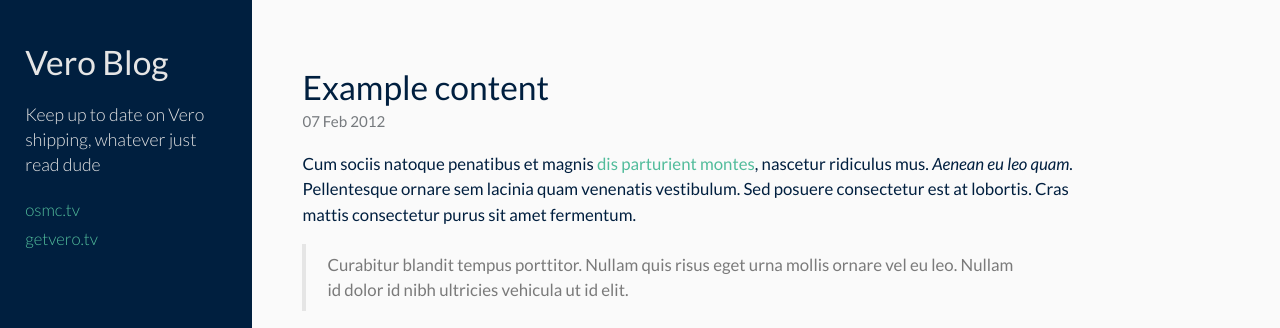
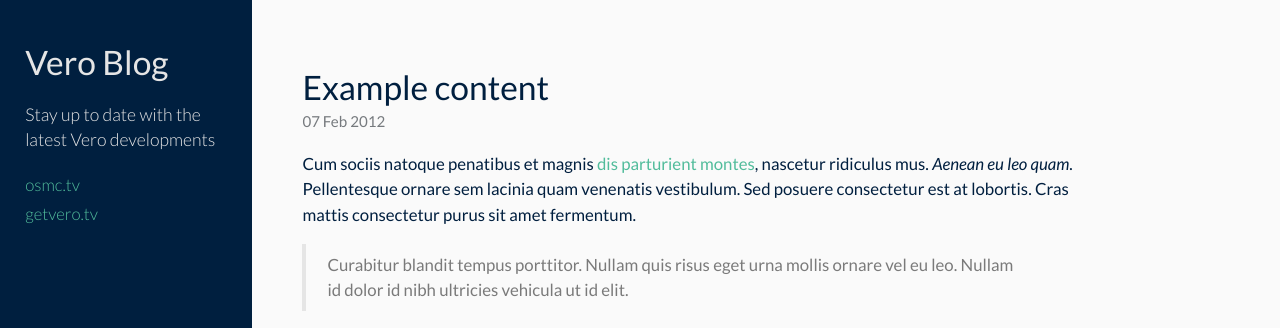
Before and after one commit to samnazarko/vero-blog, a Jekyll site: the page built from index.html, in a window 1280 px wide. Shown: the top 328 px of the page. Built offline with Jekyll 4.4.1, drawn with Linux system fonts in a browser that asks for light colours; Markdown is read by kramdown in place of the engine named in the settings; the list of posts is cut into pages by our own code.

Commit message:
Update _config.yml

```diff
--- a/_config.yml
+++ b/_config.yml
@@ -8,8 +8,8 @@
 
 # Setup
 title:            Vero Blog
-tagline:          'Vero Blog'
-description:      'Keep up to date on Vero shipping, whatever just read dude'
-url:              http://shipping.osmc.tv
+tagline:          'Your Vero'
+description:      'Stay up to date with the latest Vero developments'
+url:              http://progress.getvero.tv
 paginate:         5
 baseurl:          /
```
